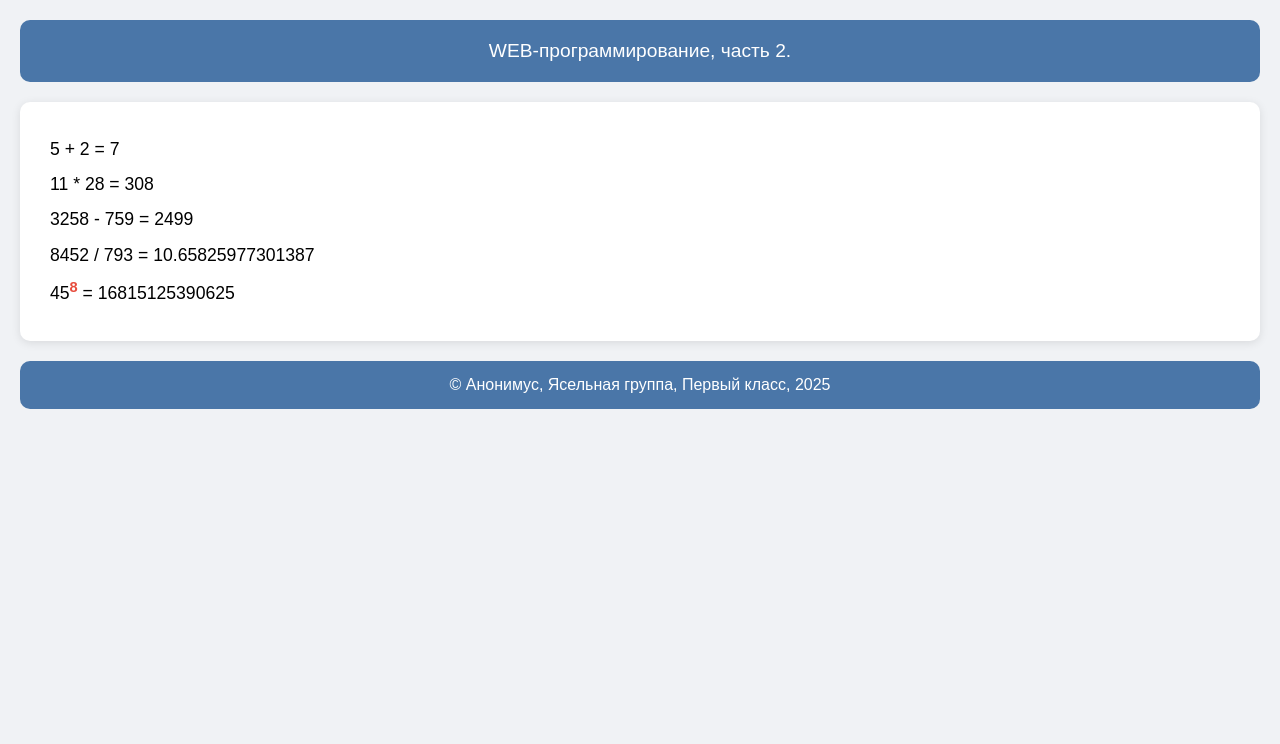
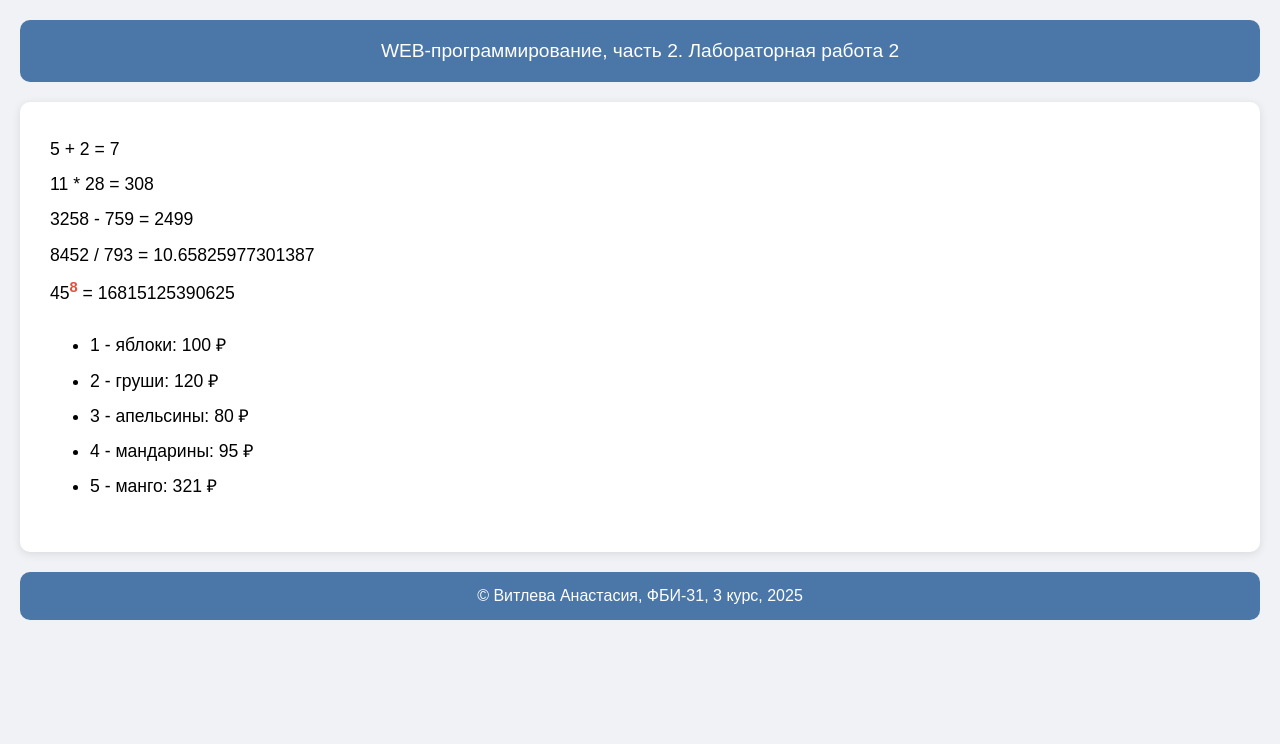
Before and after one commit to vitleva/5_semestr, a Flask app: page /lab2/example in a window 1280 px wide. Shown: the top 744 px of the page. Run offline with Flask 3, Linux system fonts and the light colour scheme.

Commit message:
Цикл в шаблоне

```diff
--- a/app.py
+++ b/app.py
@@ -385,4 +385,16 @@ def example():
     number = 2
     group = 'ФБИ-31'
     course = 3
-    return render_template('example.html')
+    fruits = [
+            {'name':'яблоки', 'price': 100},
+            {'name':'груши', 'price': 120},
+            {'name':'апельсины', 'price': 80},
+            {'name':'мандарины', 'price': 95},
+            {'name':'манго', 'price': 321},
+        ]
+    return render_template('example.html',
+                           name=name,
+                           number=number,
+                           group=group,
+                           course=course,
+                           fruits=fruits)
--- a/templates/example.html
+++ b/templates/example.html
@@ -17,6 +17,11 @@
         3258 - 759 = {{ 3258 - 759 }}<br>
         8452 / 793 = {{ 8452 / 793 }}<br>
         45<sup>8</sup> = {{ 45**8 }}<br>
+        <ul>
+            {% for f in fruits %}
+            <li>{{ loop.index }} - {{ f.name }}: {{ f.price }} &#8381;</li>
+            {% endfor %}
+        </ul>
     </main>
 
     <footer>
```
